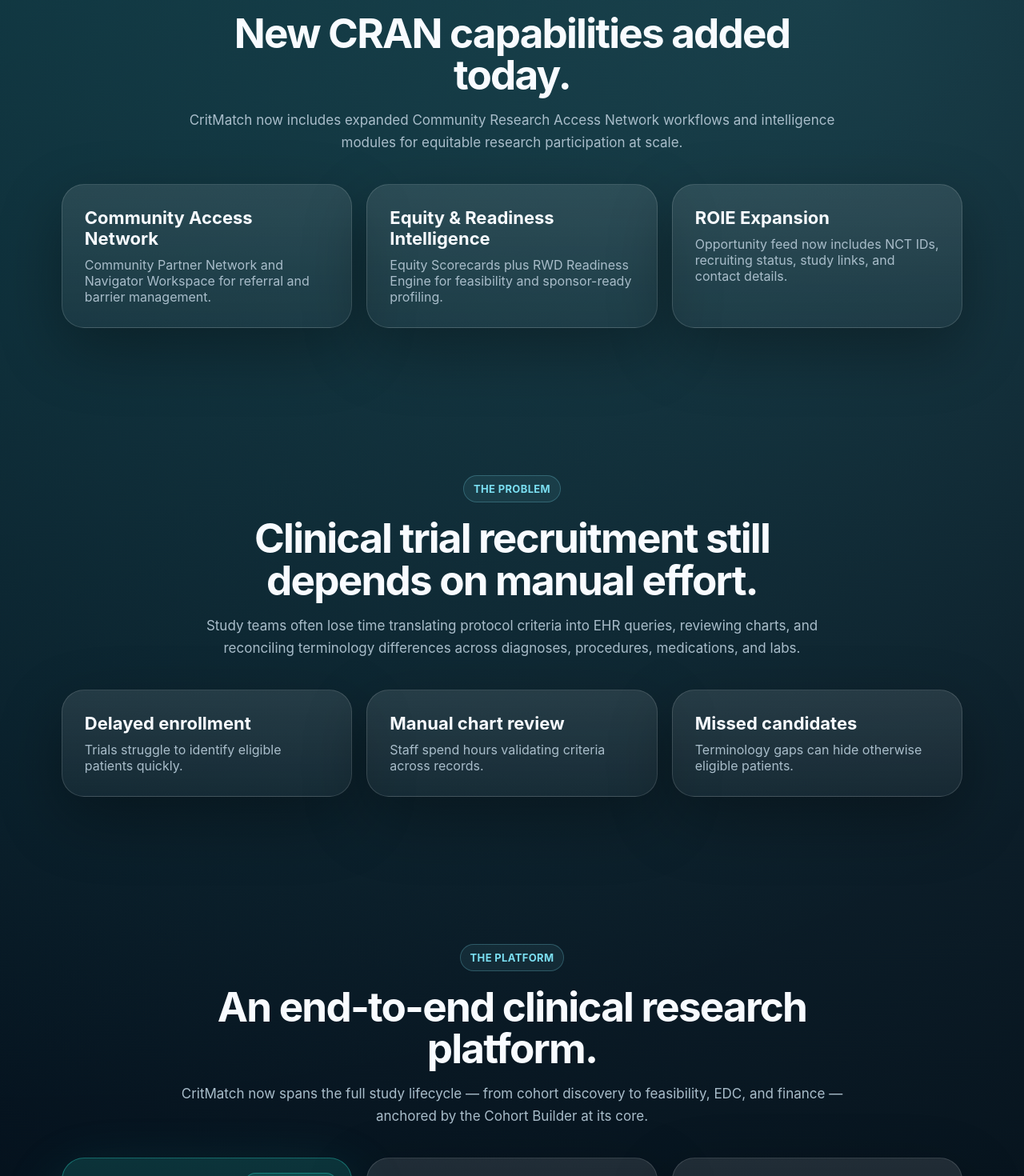
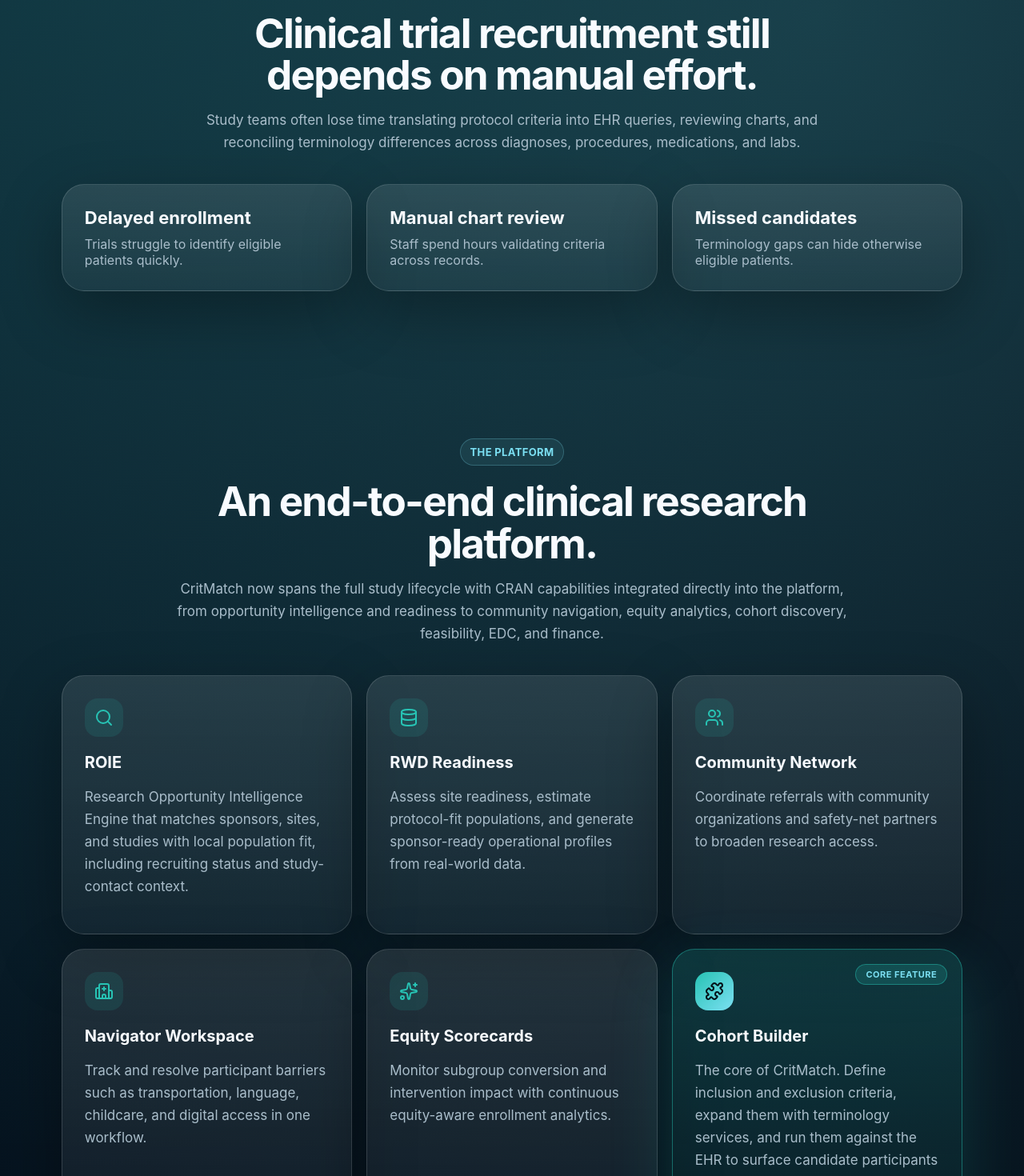
Before and after one commit to bevroy/CritMatch-Research-Website, a React (Vite) app in the folder critmatch-branded-website/: page / in a window 1280 px wide. Shown: the part 1080-2550 px from the top of the page at 80% size. Built offline with nearby package versions, Linux system fonts and the light colour scheme.

Commit message:
Move CRAN updates into platform section and refresh competitive positioning

```diff
--- a/critmatch-branded-website/src/main.jsx
+++ b/critmatch-branded-website/src/main.jsx
@@ -26,6 +26,31 @@
 import "./styles.css";
 
 const features = [
+  {
+    icon: <Search />,
+    title: "ROIE",
+    text: "Research Opportunity Intelligence Engine that matches sponsors, sites, and studies with local population fit, including recruiting status and study-contact context."
+  },
+  {
+    icon: <Database />,
+    title: "RWD Readiness",
+    text: "Assess site readiness, estimate protocol-fit populations, and generate sponsor-ready operational profiles from real-world data."
+  },
+  {
+    icon: <Users />,
+    title: "Community Network",
+    text: "Coordinate referrals with community organizations and safety-net partners to broaden research access."
+  },
+  {
+    icon: <Hospital />,
+    title: "Navigator Workspace",
+    text: "Track and resolve participant barriers such as transportation, language, childcare, and digital access in one workflow."
+  },
+  {
+    icon: <Sparkles />,
+    title: "Equity Scorecards",
+    text: "Monitor subgroup conversion and intervention impact with continuous equity-aware enrollment analytics."
+  },
   {
     icon: <Puzzle />,
     title: "Cohort Builder",
@@ -72,7 +97,7 @@
   ["Deep 6 AI", "AI-assisted patient matching"],
   ["Epic SlicerDicer", "EHR-native reporting and analytics"],
   ["Oracle Health tools", "Population health and cohort analytics"],
-  ["CritMatch", "Transparent EHR-integrated criteria matching"]
+  ["CritMatch", "Integrated matching, readiness, community navigation, and equity operations in one EHR-connected workflow"]
 ];
 
 function App() {
@@ -192,31 +217,6 @@
 
       <section className="problem">
         <div className="sectionHead">
-          <span className="eyebrow small">What&apos;s New</span>
-          <h2>New CRAN capabilities added today.</h2>
-          <p>
-            CritMatch now includes expanded Community Research Access Network workflows and
-            intelligence modules for equitable research participation at scale.
-          </p>
-        </div>
-        <div className="statGrid">
-          <div>
-            <strong>Community Access Network</strong>
-            <span>Community Partner Network and Navigator Workspace for referral and barrier management.</span>
-          </div>
-          <div>
-            <strong>Equity & Readiness Intelligence</strong>
-            <span>Equity Scorecards plus RWD Readiness Engine for feasibility and sponsor-ready profiling.</span>
-          </div>
-          <div>
-            <strong>ROIE Expansion</strong>
-            <span>Opportunity feed now includes NCT IDs, recruiting status, study links, and contact details.</span>
-          </div>
-        </div>
-      </section>
-
-      <section className="problem">
-        <div className="sectionHead">
           <span className="eyebrow small">The problem</span>
           <h2>Clinical trial recruitment still depends on manual effort.</h2>
           <p>
@@ -236,8 +236,9 @@
           <span className="eyebrow small">The platform</span>
           <h2>An end-to-end clinical research platform.</h2>
           <p>
-            CritMatch now spans the full study lifecycle — from cohort discovery to feasibility,
-            EDC, and finance — anchored by the Cohort Builder at its core.
+            CritMatch now spans the full study lifecycle with CRAN capabilities integrated directly
+            into the platform, from opportunity intelligence and readiness to community navigation,
+            equity analytics, cohort discovery, feasibility, EDC, and finance.
           </p>
         </div>
         <div className="featureGrid">
@@ -302,7 +303,11 @@
       <section className="positioning">
         <div className="sectionHead">
           <span className="eyebrow small">Competitive position</span>
-          <h2>Built for the gap between static reports and enterprise trial platforms.</h2>
+          <h2>Built for the gap between point solutions and fragmented trial operations.</h2>
+          <p>
+            CritMatch differentiates by unifying recruitment intelligence, operational readiness,
+            community referral workflows, and equity performance into one EHR-connected platform.
+          </p>
         </div>
         <div className="comparison">
           {competitors.map(([name, text]) => (
```
